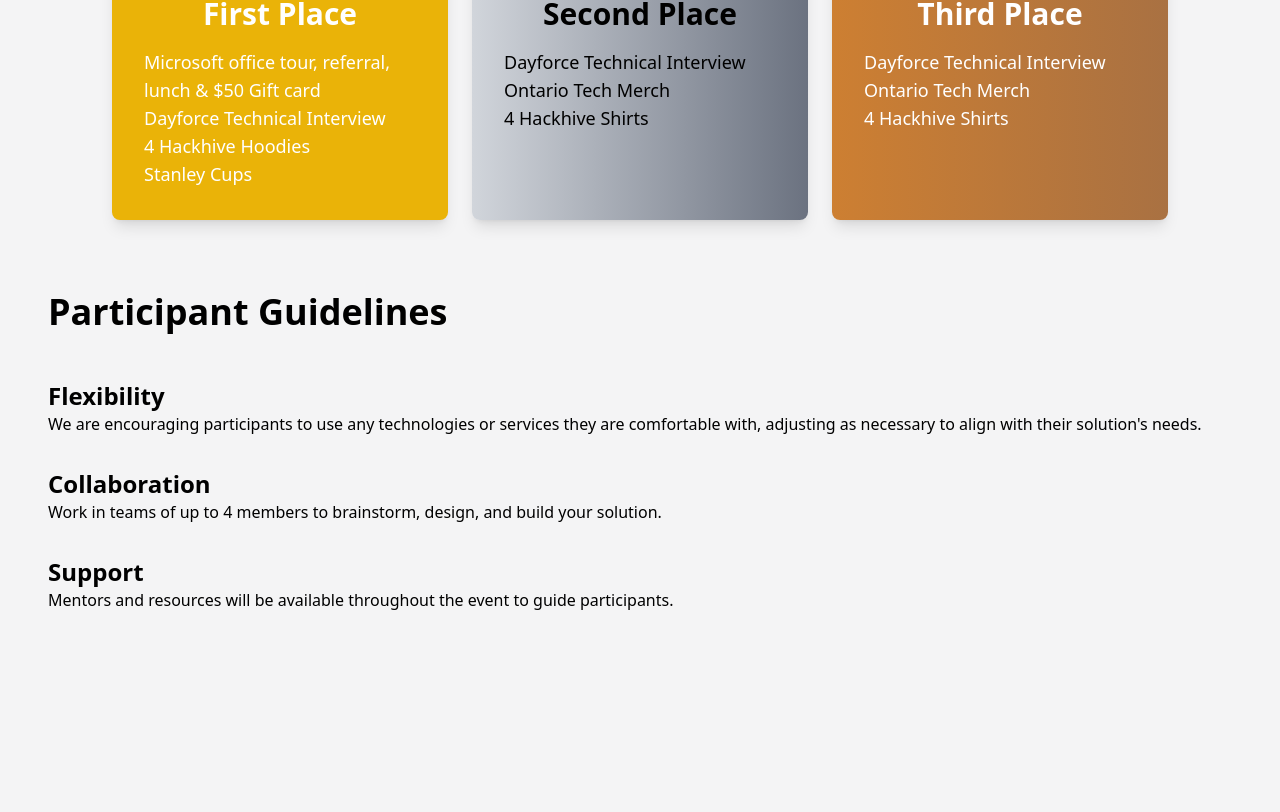
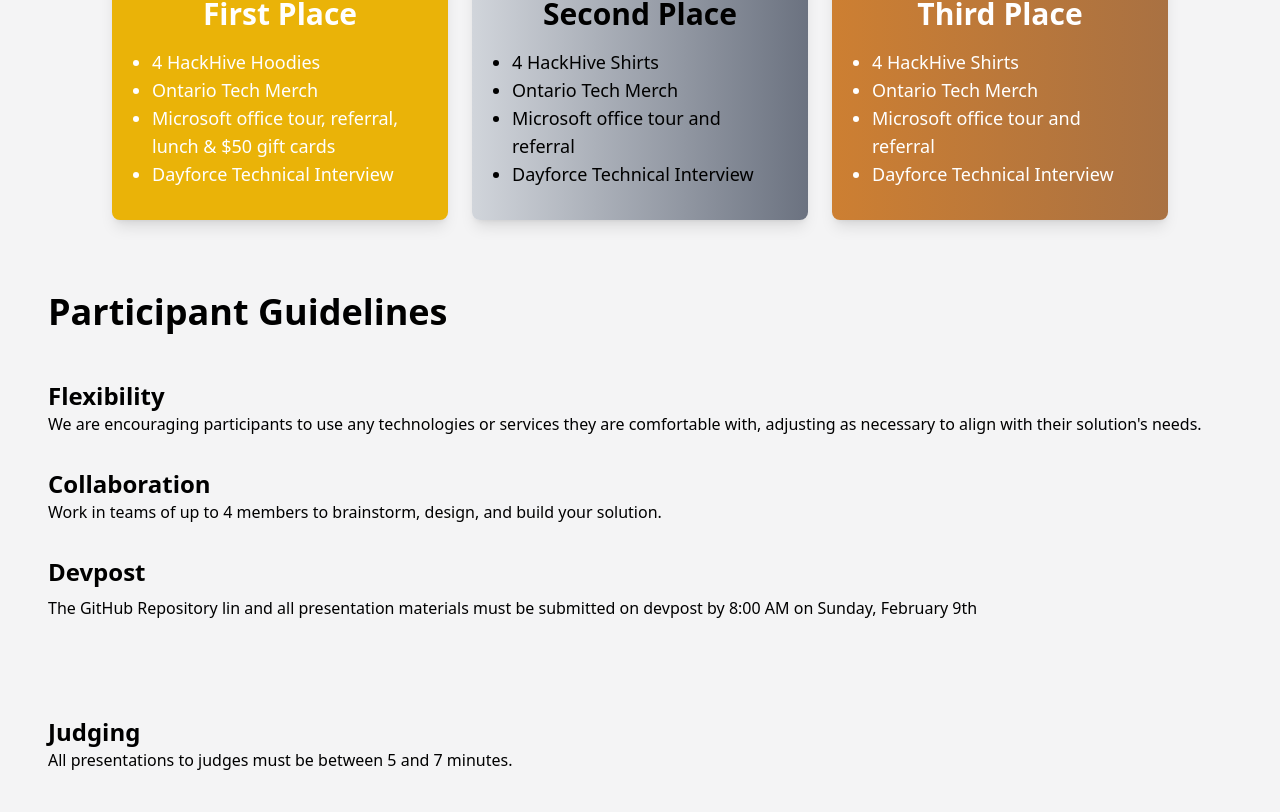
Before and after one commit to RosieKhurmi/HackHive, an Angular app: page /about in a window 1280 px wide. Shown: the part 748-1560 px from the top of the page. Built offline with nearby package versions, Linux system fonts and the light colour scheme.

Commit message:
style: updated website details

```diff
--- a/src/app/features/about/about.component.html
+++ b/src/app/features/about/about.component.html
@@ -56,31 +56,33 @@
           <!-- First Place -->
           <div class="flex-1 bg-yellow-500 text-white p-8 rounded-lg shadow-lg text-center">
             <h3 class="text-3xl font-bold mb-4">First Place</h3>
-            <ul class="text-lg list-none text-left mx-auto max-w-sm">
-              <li>Microsoft office tour, referral, lunch & $50 Gift card</li>
+            <ul class="text-lg text-left list-disc mx-auto max-w-sm px-2">
+              <li>4 HackHive Hoodies</li>
+              <li>Ontario Tech Merch</li>
+              <li>Microsoft office tour, referral, lunch & $50 gift cards</li>
               <li>Dayforce Technical Interview</li>
-              <li>4 Hackhive Hoodies</li>
-              <li>Stanley Cups</li>
             </ul>
           </div>
 
           <!-- Second Place -->
           <div class="flex-1 bg-gradient-to-r from-gray-300 to-gray-500 text-black p-8 rounded-lg shadow-lg text-center">
             <h3 class="text-3xl font-bold mb-4">Second Place</h3>
-            <ul class="text-lg list-none text-left mx-auto max-w-sm">
+            <ul class="text-lg list-disc text-left mx-auto max-w-sm px-2">
+              <li>4 HackHive Shirts</li>
+              <li>Ontario Tech Merch</li>
+              <li>Microsoft office tour and referral</li>
               <li>Dayforce Technical Interview</li>
-              <li>Ontario Tech Merch</li>
-              <li>4 Hackhive Shirts</li>
             </ul>
           </div>
 
           <!-- Third Place -->
           <div class="flex-1 bg-gradient-to-r from-[#cd7f32] to-[#a97142] text-white p-8 rounded-lg shadow-lg text-center">
             <h3 class="text-3xl font-bold mb-4">Third Place</h3>
-            <ul class="text-lg list-none text-left mx-auto max-w-sm">
+            <ul class="text-lg list-disc text-left mx-auto max-w-sm px-2">
+              <li>4 HackHive Shirts</li>
+              <li>Ontario Tech Merch</li>
+              <li>Microsoft office tour and referral</li>
               <li>Dayforce Technical Interview</li>
-              <li>Ontario Tech Merch</li>
-              <li>4 Hackhive Shirts</li>
             </ul>
           </div>
 
@@ -103,8 +105,20 @@
         </div>
 
         <div class="py-4">
-          <h3 class="text-2xl font-bold">Support</h3>
-          <p>Mentors and resources will be available throughout the event to guide participants.</p>
+          <h3 class="text-2xl font-bold mb-2">Devpost</h3>
+          <p class="mb-5">The GitHub Repository lin and all presentation materials must be submitted on devpost by 8:00 AM on Sunday, February 9th</p>
+          <div appFeatureReveal="2025-02-07T19:05:00" class="flex justify-center">
+            <a
+              class="bg-yellow-500 text-white py-2 px-4 text-xl rounded-full hover:bg-yellow-600 font-bold"
+              href="https://hackhive-otu.devpost.com/"
+              target="_blank"
+            >Devpost Link</a>
+          </div>
+        </div>
+
+        <div class="py-4">
+          <h3 class="text-2xl font-bold">Judging</h3>
+          <p>All presentations to judges must be between 5 and 7 minutes.</p>
         </div>
       </div>
     </section>
@@ -163,7 +177,7 @@
 
     <!--Presentation options-->
     <section class="bg-[var(--background)] flex flex-col items-center p-8 gap-4 pb-4">
-       <div appFeatureReveal="2025-02-07T19:05:00">
+       <!-- <div appFeatureReveal="2025-02-07T19:05:00"> -->
         <app-expandable
         [title]="'Option 1: AI Solution Design & Strategy Challenge'"
         [scoringSheet]="'../../../assets/scoring_sheets/option_1.pdf'"
@@ -206,7 +220,7 @@
                 { title: 'Demo Video', details: ['Include a video (not exceeding 5 minutes) showcasing a working model of your platform, demonstrating its features and functionality.'] }
             ]">
         </app-expandable>
-      </div>
+      <!-- </div> -->
     </section>
 
 
--- a/src/app/features/home/home.component.html
+++ b/src/app/features/home/home.component.html
@@ -49,11 +49,6 @@
       </svg>
   </div>
 
-  <!--Countdown ToDo -->
-  <section class="h-[600px] flex flex-col justify-center items-center md:h-[400px] bg-[var(--background)]">
-    <app-countdown></app-countdown>
-  </section>
-
   <!-- General Description -->
   <section class="bg-[var(--background)]">
     <div class="container max-w-5xl mx-auto p-8">
@@ -77,19 +72,6 @@
 
       <!-- Event Overview -->
       <div class="max-w-prose">
-        <p class="text-2xl font-bold my-8 dark:text-[#c0c0c0]">The event is structured to allow students to explore their chosen topic through one of two pathways:</p>
-
-        <ul>
-          <li>
-            <h1 class="text-xl font-bold">Architecture Diagram</h1>
-            <p class="text-lg">Design a robust, scalable, and efficient architecture to address challenges in your chosen topic. Focus on data flow, security, scalability, and reliability while illustrating how various components interact.</p>
-          </li>
-          <br />
-          <li>
-            <h1 class="text-xl font-bold">Platform Development</h1>
-            <p class="text-lg">Build a functional platform—whether a web application, mobile app, or another digital solution—that addresses the challenges in your chosen topic. Focus on creating an intuitive, user-friendly interface and a solution that can drive meaningful impact.</p>
-          </li>
-        </ul>
       </div>
     </div>
   </section>
@@ -159,29 +141,15 @@
           [description]="'Feburary 9 | 8:00 AM to 3:30 PM'"
           [expandableTitle]="'Schedule'"
           [expandableContent]="[
-            { title: '8:00 AM to 1:00 PM', details: ['UA 2130, UA 2120, UA 2240, UA 2220, BIT 2080 - Judging rooms'] },
+            { title: '9:00 AM to 1:00 PM', details: ['UA 2130, UA 2120, UA 2240, UA 2220, BIT 2080 - Judging rooms', 'Note: Judging schedule will sent in the general chat of the HackHive Discord'] },
             { title: '10:00 AM - 1:00 PM', details: ['BIT Atrium - Sponsorship Booths']},
-            { title: '12:00 - 1:00 PM', details: ['BIT2080 - Snacks Provided']},
-            { title: '1:00 - 3:30 PM', details: ['BIT Atrium - Closing Ceremony']},
+            { title: '12:00 - 2:00 PM', details: ['BIT 2080 - Break (Snacks will be provided)']},
+            { title: '2:00 - 4:00 PM', details: ['BIT 2080 - Closing Ceremony']},
           ]">
         </app-expandable>
       </div>
     </div>
-
-    <!-- <add-to-calendar-button
-      name="HackHive 2025"
-      description="hackhive.ca"
-      startDate="2025-02-07"
-      startTime="19:00"
-      endDate="2025-02-09"
-      endTime="17:00"
-      timeZone="America/Toronto"
-      location="Ontario Tech University"
-      options="'Apple','Google','Outlook.com','Microsoft365'"
-    ></add-to-calendar-button> -->
-
   </section>
-
 
   <!-- Contact & Footer  -->
   <svg class="wave-top" viewBox="0 0 1439 147" version="1.1" xmlns="http://www.w3.org/2000/svg" xmlns:xlink="http://www.w3.org/1999/xlink">
```
